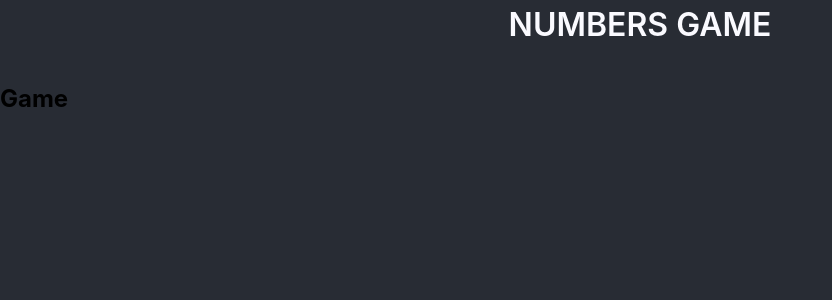
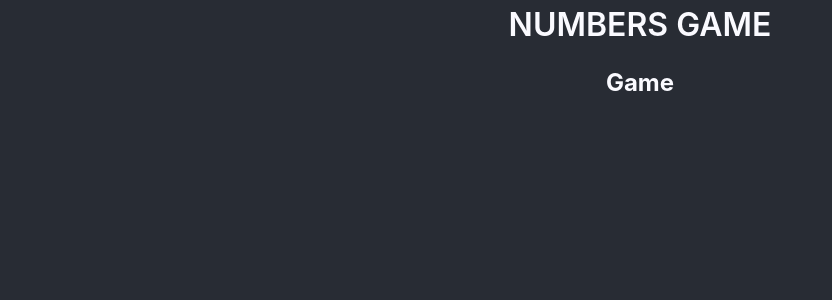
Before and after one commit to itsyanik/numbers-game, a React (Create React App) app: page /game in a window 1280 px wide. Shown: the top 300 px of the page, without its empty margins (0-832 px from the left). Built offline with nearby package versions, Linux system fonts and the light colour scheme.

Commit message:
Minor style fixes

```diff
--- a/src/components/Menu/menu.scss
+++ b/src/components/Menu/menu.scss
@@ -3,7 +3,6 @@
   justify-content: center;
   font-size: 1em;
   max-width: 720px;
-  color: #FAFAFF;
   user-select: none;
   margin: auto;
   height: 100%;
--- a/src/index.scss
+++ b/src/index.scss
@@ -5,9 +5,5 @@ body {
     sans-serif;
   -webkit-font-smoothing: antialiased;
   -moz-osx-font-smoothing: grayscale;
+  color: #FAFAFF;
 }
-
-code {
-  font-family: source-code-pro, Menlo, Monaco, Consolas, 'Courier New',
-    monospace;
-}
--- a/src/routes/Game/game.scss
+++ b/src/routes/Game/game.scss
@@ -0,0 +1,5 @@
+.game {
+  h2 {
+    text-align: center;
+  }
+}
--- a/src/routes/Game/game.tsx
+++ b/src/routes/Game/game.tsx
@@ -1,11 +1,12 @@
 import React from 'react';
 import Header from './../../components/Header/header.tsx';
+import './game.scss';
 
 const Game = () => {
   return (
     <React.Fragment>
       <Header />
-      <div style={{ padding: "1rem 0" }}>
+      <div className='game'>
         <h2>Game</h2>
       </div>
     </React.Fragment>
```
